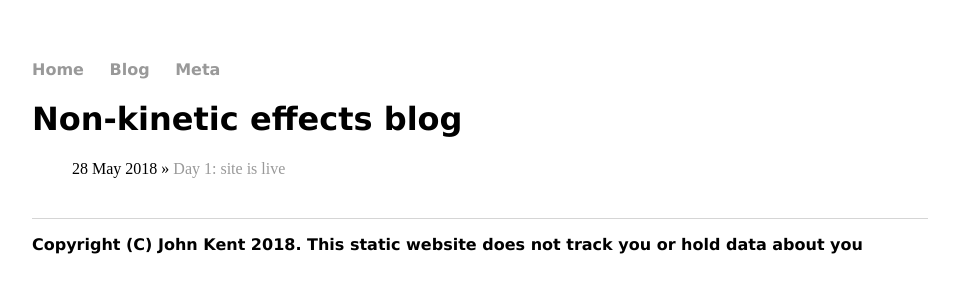
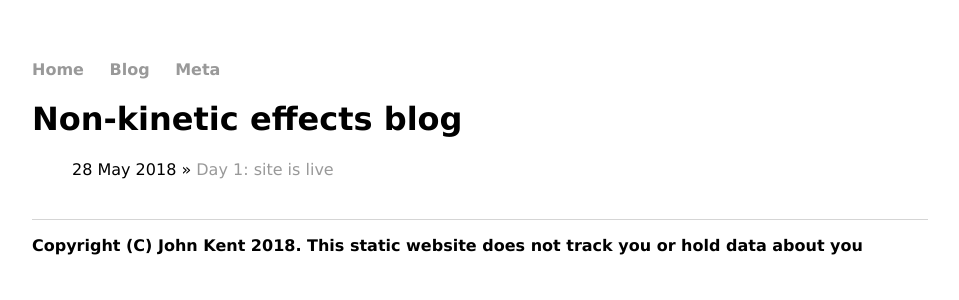
Before and after one commit to KineticLensman/KineticLensman.github.io, a Jekyll site: the page built from blog/index.html, in a window 1280 px wide. Shown: the top 300 px of the page, without its empty margins (160-1119 px from the left). Built offline with Jekyll 4.4.1, drawn with Linux system fonts in a browser that asks for light colours.

Commit message:
Update main.css

```diff
--- a/css/main.css
+++ b/css/main.css
@@ -42,10 +42,12 @@ footer {
 
 ul.posts {
     margin: 20px auto 40px;
+    font-family:'Verdana', 'Geneva', 'sans-serif';
     /*font-size: 1.2em; */
 }
 
 ul.posts li {
     list-style: none;
+    font-family:'Verdana', 'Geneva', 'sans-serif';
     /* font-size: 1.5em; /* not specified before */
 }
```
